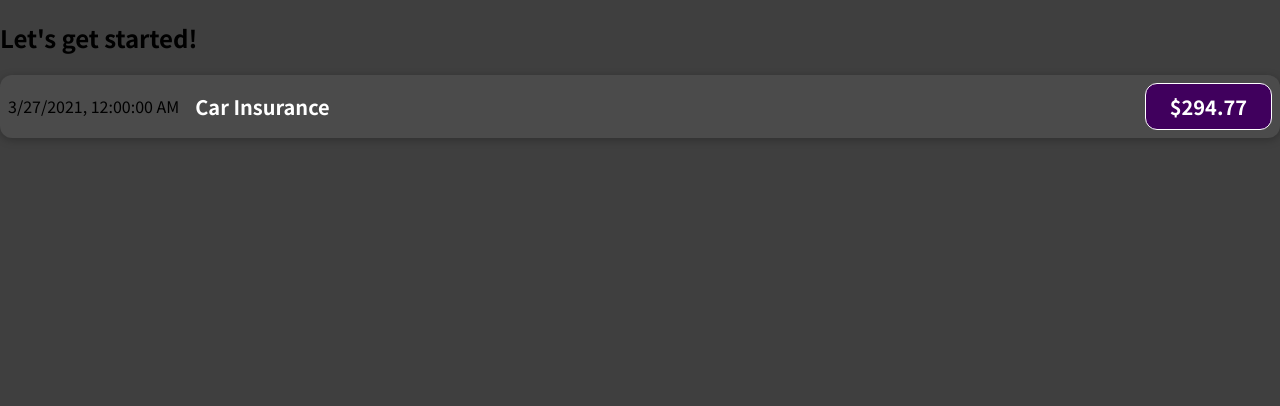
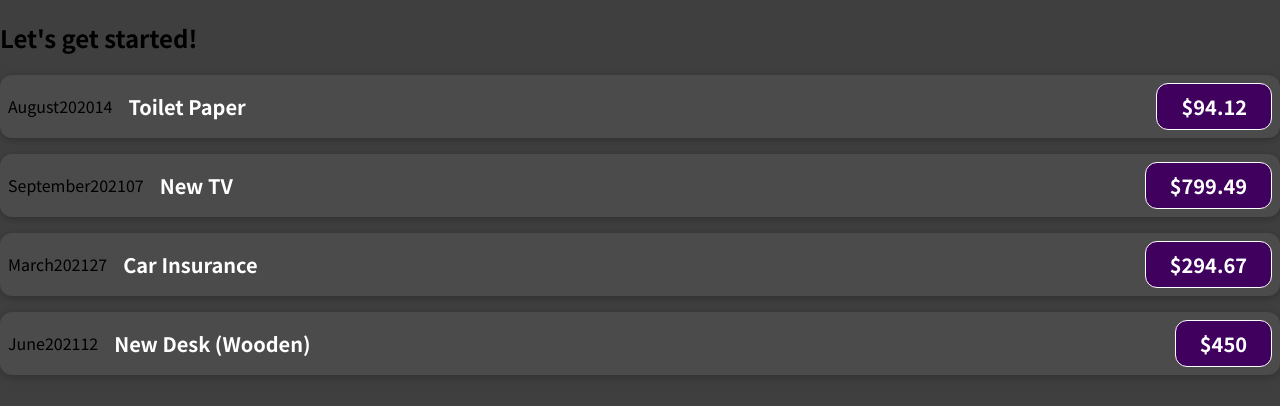
Before and after one commit to Presnia/react-expense-helper-nd, a JavaScript app: page / in a window 1280 px wide. Shown: the top 406 px of the page. Built offline with nearby package versions, Linux system fonts and the light colour scheme.

Commit message:
Getting a date is adjusted & added 3 more elements inside App component

```diff
--- a/src/App.js
+++ b/src/App.js
@@ -1,10 +1,51 @@
-import ExpensionItem from "./components/ExpenseItem/ExpenseItem";
+import ExpenseItem from "./components/ExpenseItem/ExpenseItem";
 
 function App() {
+  const expenses = [
+    {
+      id: "e1",
+      title: "Toilet Paper",
+      amount: 94.12,
+      date: new Date(2020, 7, 14),
+    },
+    { id: "e2", title: "New TV", amount: 799.49, date: new Date(2021, 8, 7) },
+    {
+      id: "e3",
+      title: "Car Insurance",
+      amount: 294.67,
+      date: new Date(2021, 2, 27),
+    },
+    {
+      id: "e4",
+      title: "New Desk (Wooden)",
+      amount: 450,
+      date: new Date(2021, 5, 12),
+    },
+  ];
+
   return (
     <div>
       <h2>Let's get started!</h2>
-      <ExpensionItem></ExpensionItem>
+      <ExpenseItem
+        date={expenses[0].date}
+        title={expenses[0].title}
+        amount={expenses[0].amount}
+      ></ExpenseItem>
+      <ExpenseItem
+        date={expenses[1].date}
+        title={expenses[1].title}
+        amount={expenses[1].amount}
+      ></ExpenseItem>
+      <ExpenseItem
+        date={expenses[2].date}
+        title={expenses[2].title}
+        amount={expenses[2].amount}
+      ></ExpenseItem>
+      <ExpenseItem
+        date={expenses[3].date}
+        title={expenses[3].title}
+        amount={expenses[3].amount}
+      ></ExpenseItem>
     </div>
   );
 }
--- a/src/components/ExpenseItem/ExpenseItem.js
+++ b/src/components/ExpenseItem/ExpenseItem.js
@@ -1,16 +1,18 @@
 import "./ExpenseItem.css";
 
-function ExpenseItem() {
-  const expenseDate = new Date(2021, 2, 27);
-  const expenseTitle = "Car Insurance";
-  const expenseAmount = "294.77";
+function ExpenseItem({ date, title, amount }) {
+  const day = date.toLocaleString("us-US", { day: "2-digit" });
+  const month = date.toLocaleString("us-US", { month: "long" });
+  const year = date.getFullYear();
 
   return (
     <div className="expense-item">
-      <div>{expenseDate.toLocaleString()}</div>
+      <div>{month}</div>
+      <div>{year}</div>
+      <div>{day}</div>
       <div className="expense-item__description">
-        <h2>{expenseTitle}</h2>
-        <div className="expense-item__price">${expenseAmount}</div>
+        <h2>{title}</h2>
+        <div className="expense-item__price">${amount}</div>
       </div>
     </div>
   );
```
